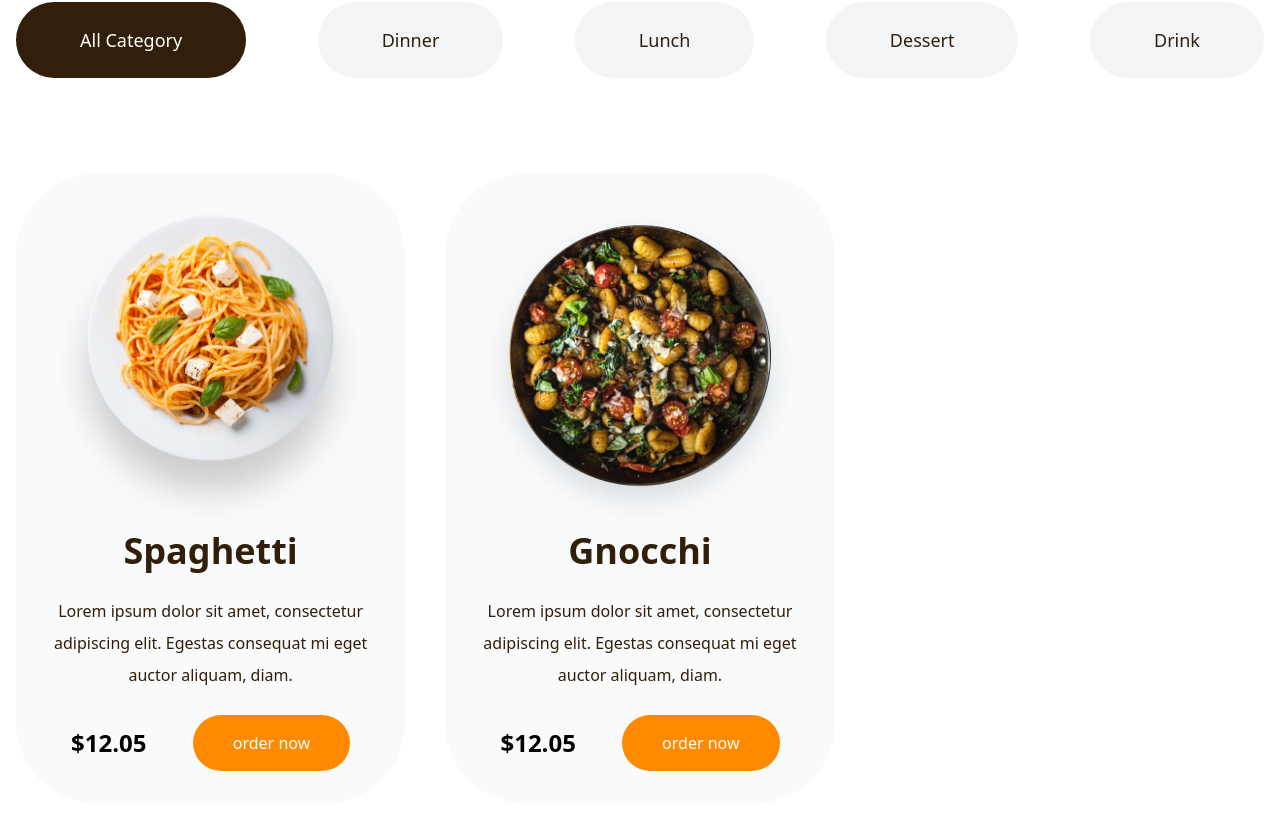
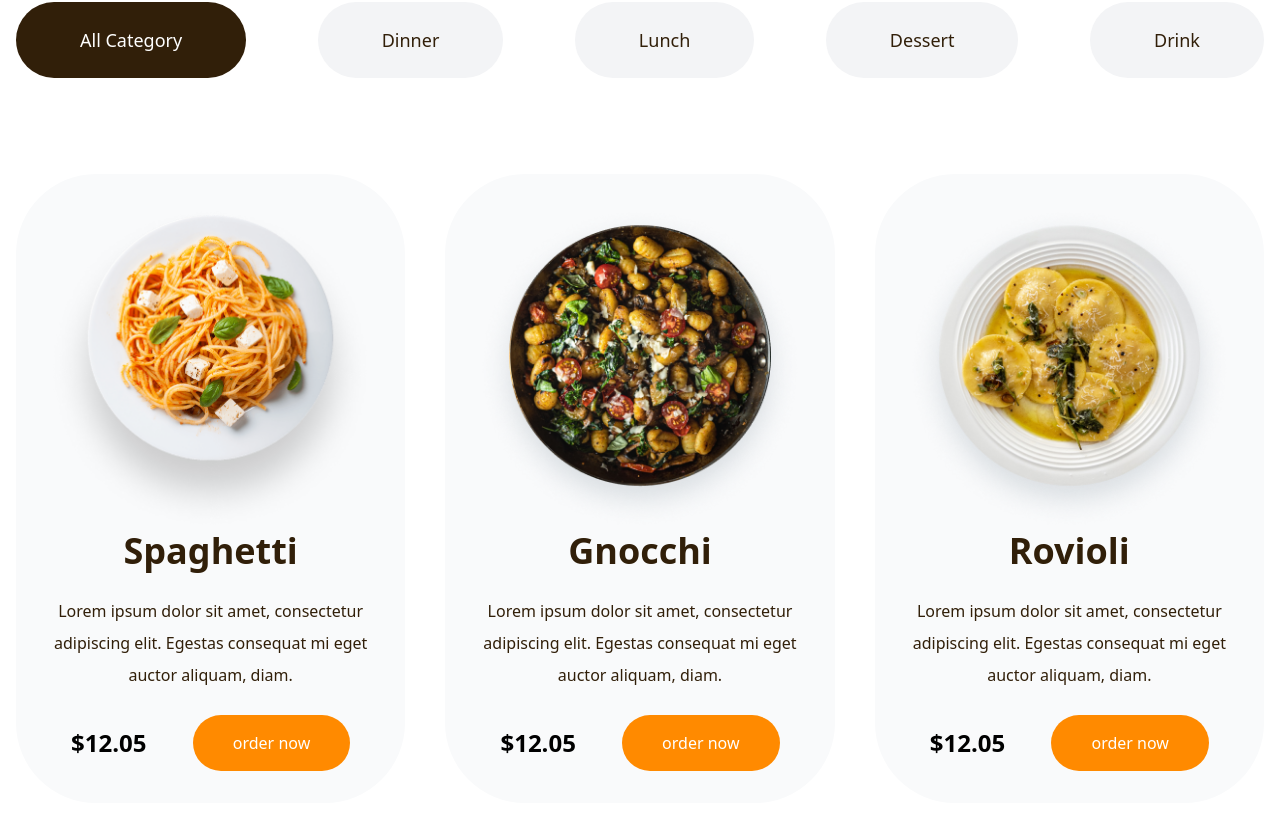
Before and after one commit to parvin-noori/delizioso, a React (Vite) app: page / in a window 1280 px wide. Shown: the part 1982-2820 px from the top of the page. Built offline with nearby package versions, Linux system fonts and the light colour scheme; data requests are answered from the project's data file.

Commit message:
complete main menu style

```diff
--- a/src/components/Header/Header.jsx
+++ b/src/components/Header/Header.jsx
@@ -95,7 +95,7 @@ export default function Header() {
                   <NavLink
                     to={item.path}
                     className={({ isActive }) =>
-                      isActive ? "text-primaryOrange" : ""
+                      isActive ? "text-primaryOrange" : "hover:text-primaryOrange"
                     }
                   >
                     {item.title}
--- a/src/components/Menu/MenuSection.jsx
+++ b/src/components/Menu/MenuSection.jsx
@@ -9,7 +9,7 @@ export default function MenuSection({ sectionTitle }) {
   const [categories, setCategories] = useState([]);
   const [activeCategory, setActiveCategory] = useState("all");
   const url = "http://localhost:3000/products";
-  const pageSize = 2; // Number of items per page
+  const pageSize = 6; // Number of items per page
   const [loading, data] = usePaginatedFetch(url, pageSize);
   const [page, setPage] = useState(1);
 
@@ -107,7 +107,7 @@ export default function MenuSection({ sectionTitle }) {
             </div>
           </>
         ): (
-          <p>No items found</p>
+          <p className="text-center">No items found</p>
         )}
       </div>
     </section>
```
